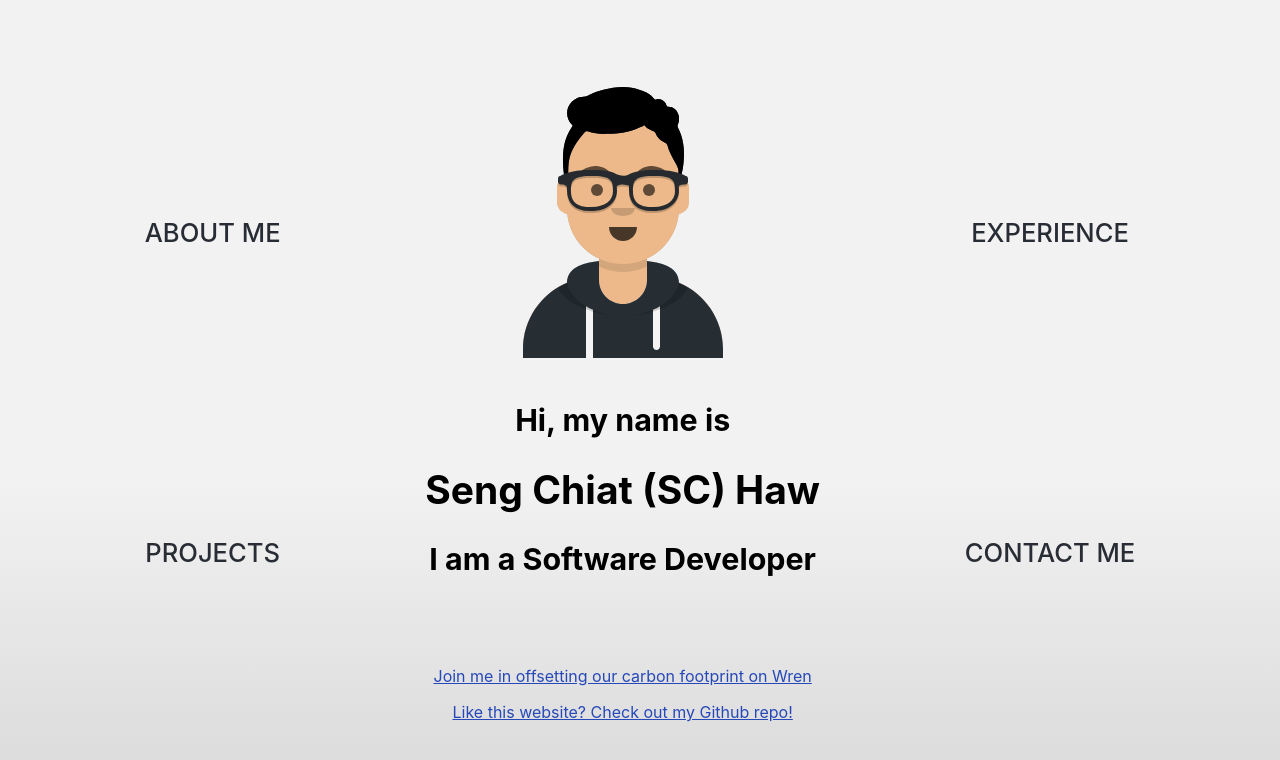
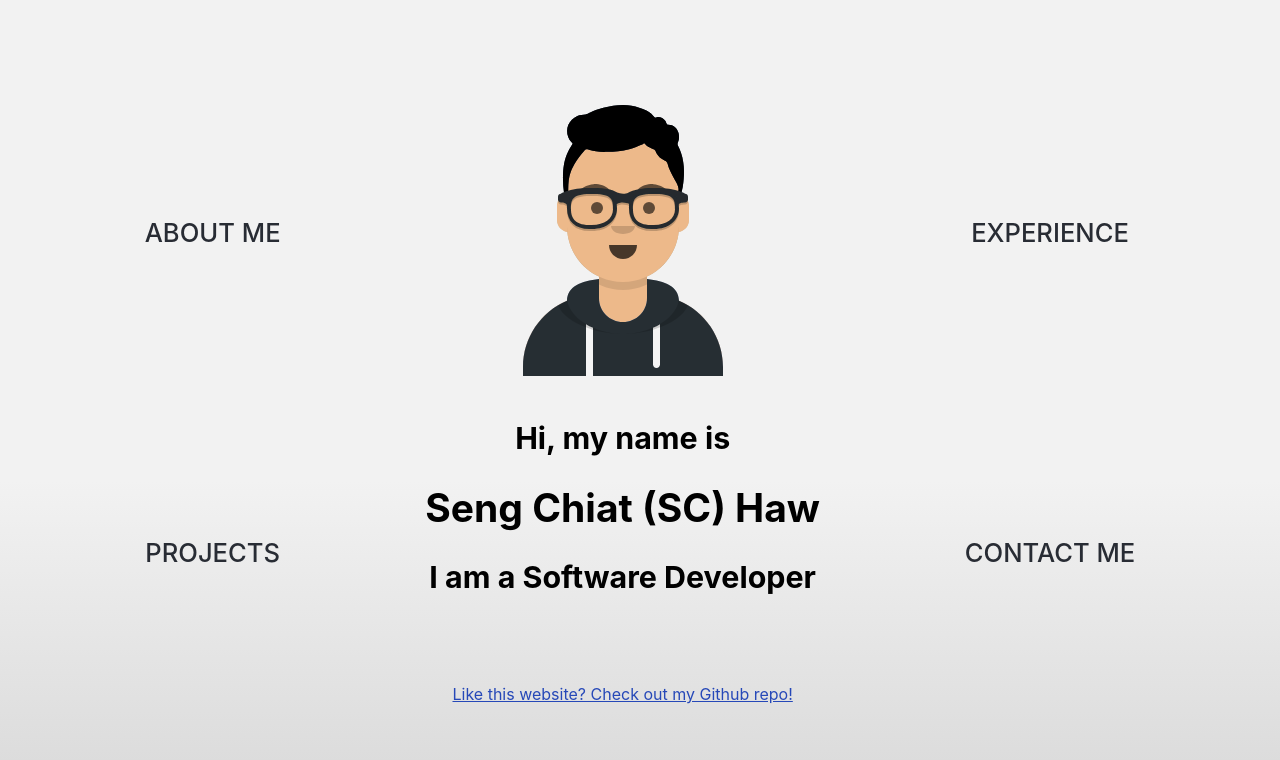
Before and after one commit to hawschiat/personal-website, a React (Create React App) app: page / in a window 1280 px wide. Shown: the top 760 px of the page. Built offline with nearby package versions, Linux system fonts and the light colour scheme.

Commit message:
Revert "Added link to Wren"
This reverts commit 2d98ac1811fc8759f938059f3172ddbfd9cb6bdd.

```diff
--- a/src/pages/Home.tsx
+++ b/src/pages/Home.tsx
@@ -52,15 +52,6 @@ export default function Home() {
           </motion.h3>
         </motion.div>
         <div id="center-bottom">
-          <div style={{
-            marginBottom: '1em'
-          }}>
-            <a
-              href="https://wren.co/join/hawschiat"
-            >
-              Join me in offsetting our carbon footprint on Wren
-            </a>
-          </div>
           <a
             href="https://github.com/hawschiat/personal-website"
           >
```
